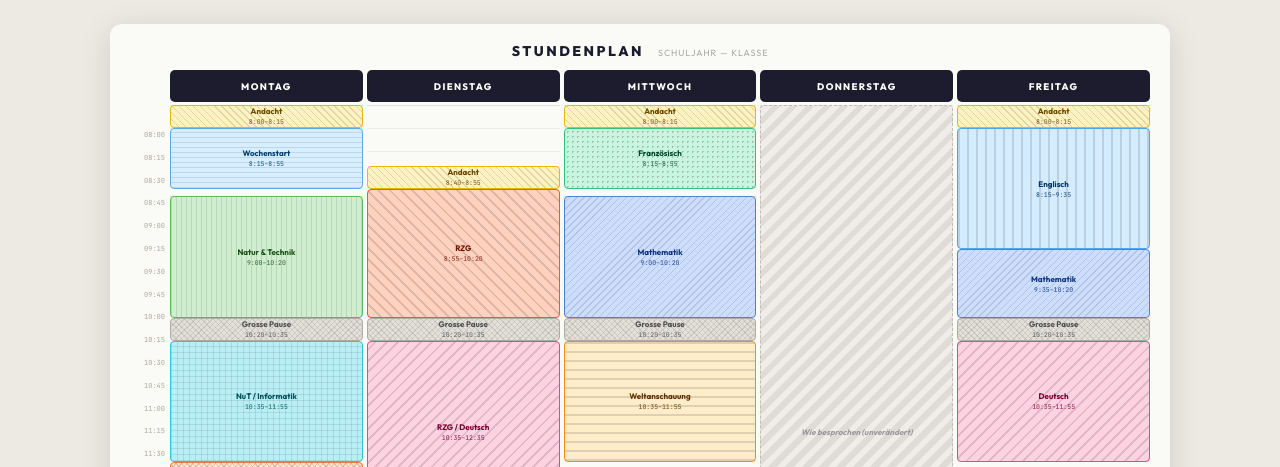
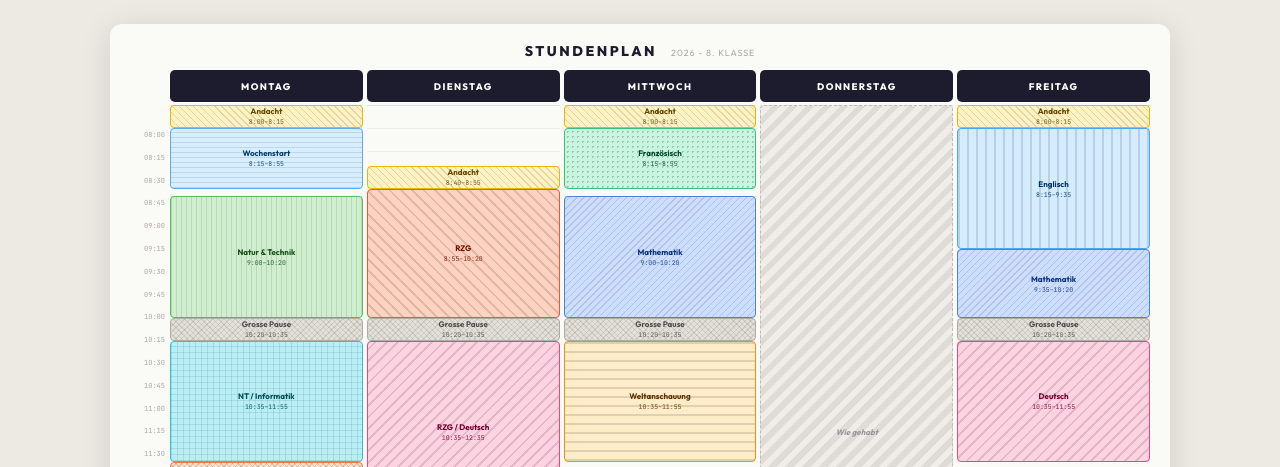
Before and after one commit to MDBstudent/Stundenplan, a plain HTML site: page index.html in a window 1280 px wide. Shown: the top 467 px of the page. Drawn offline with Linux system fonts and the light colour scheme.

Commit message:
Update schedule labels and subtitles in index.html

```diff
--- a/index.html
+++ b/index.html
@@ -313,7 +313,7 @@ h1 {
 <div class="page">
   <div class="title-row">
     <h1>Stundenplan</h1>
-    <span class="subtitle">Schuljahr — Klasse</span>
+    <span class="subtitle">2026 - 8. Klasse</span>
   </div>
   <div id="schedule"></div>
   <div class="legend" id="legend"></div>
@@ -335,7 +335,7 @@ const days = [
     { s:'8:15',  e:'8:55',  label:'Wochenstart',      cls:'c-wochenstart' },
     { s:'9:00',  e:'10:20', label:'Natur & Technik',  cls:'c-nat' },
     { s:'10:20', e:'10:35', label:'Grosse Pause',     cls:'c-pause' },
-    { s:'10:35', e:'11:55', label:'NuT / Informatik', cls:'c-info' },
+    { s:'10:35', e:'11:55', label:'NT / Informatik', cls:'c-info' },
     { s:'11:55', e:'12:20', label:'Mittagessen',      cls:'c-mittagspause' },
     { s:'12:20', e:'13:10', label:'Mathematik',       cls:'c-math' },
     { s:'13:10', e:'15:10', label:'Wahlfach',         cls:'c-wahlfach' },
@@ -356,7 +356,7 @@ const days = [
     { s:'10:35', e:'11:55', label:'Weltanschauung',   cls:'c-weltanschauung' },
   ]},
   { name:'Donnerstag', blocks:[
-    { s:'8:00', e:'15:10', label:'Wie besprochen\n(unverändert)', cls:'c-placeholder', ph:true },
+    { s:'8:00', e:'15:10', label:'Wie gehabt', cls:'c-placeholder', ph:true },
   ]},
   { name:'Freitag', blocks:[
     { s:'8:00',  e:'8:15',  label:'Andacht',          cls:'c-andacht' },
```
